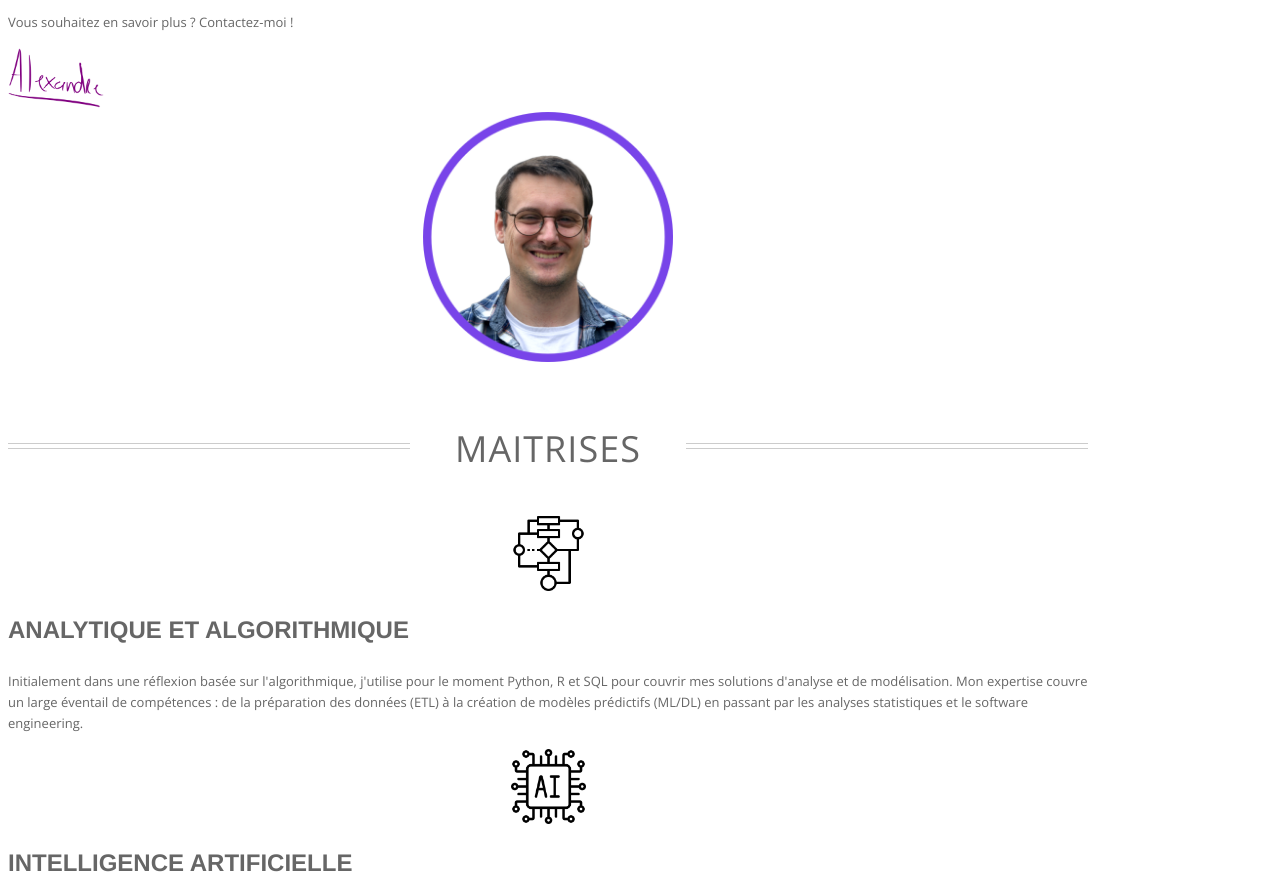
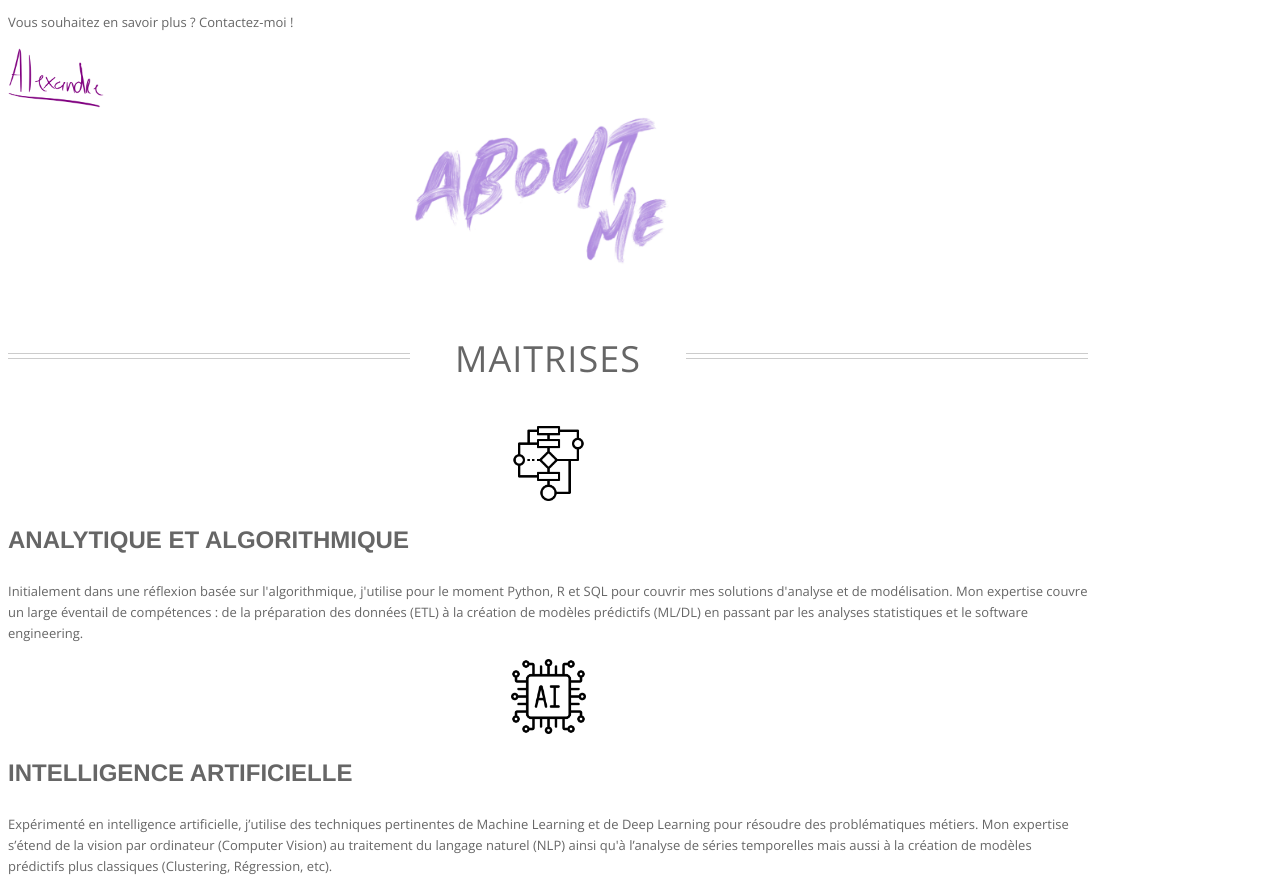
Before and after one commit to a-langlais/portfolio, a plain HTML site: page index.html in a window 1280 px wide. Shown: the part 1002-1891 px from the top of the page. Drawn offline with nearby package versions, Linux system fonts and the light colour scheme; some icons are missing; a web font is replaced by a local one.

Commit message:
Add AboutMe picture

```diff
--- a/index.html
+++ b/index.html
@@ -56,7 +56,7 @@
             </div>
             <div class="col-sm-12 col-md-3">
                 <div style="text-align: center;">
-                    <img src="images/profile-pic.png" style="height: 250px; width: auto;">
+                    <img src="images/AboutMe.png" style="height: 160px; width: auto;">
                 </div><br>
             </div>
         </div>
```
Also changed, not shown: images/AboutMe.png (added).
